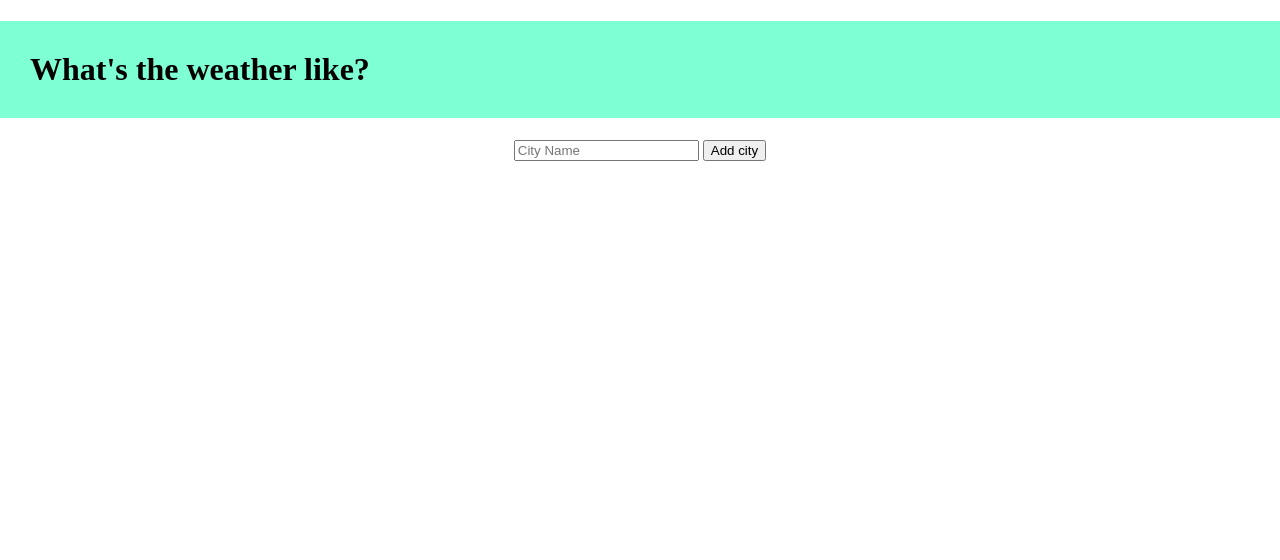
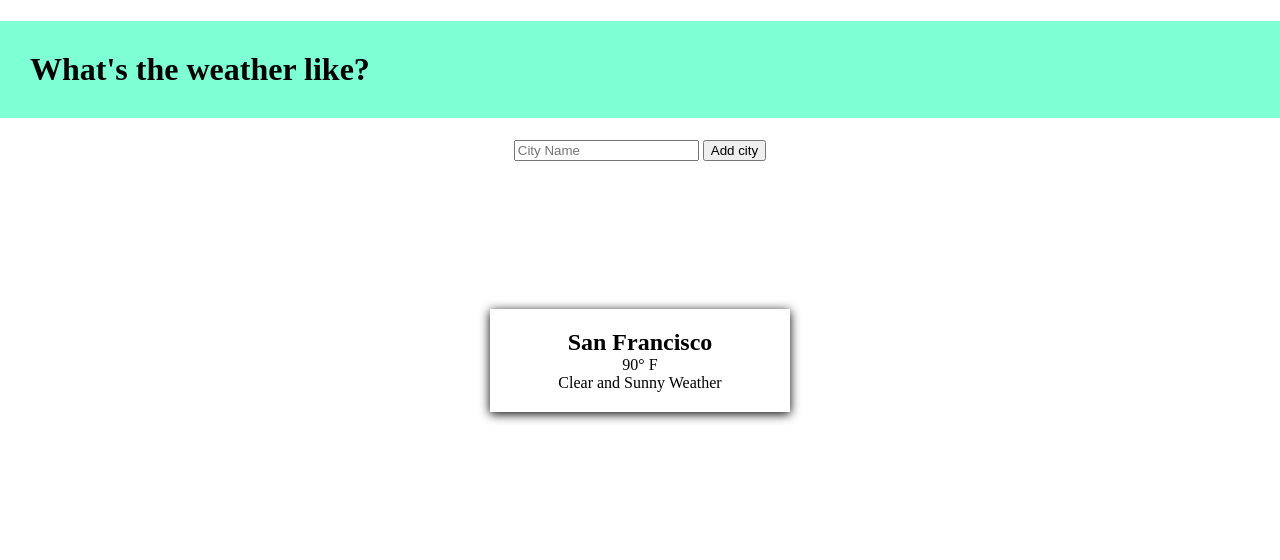
Before and after one commit to Mxia09/atmo, a Django app: page / in a window 1280 px wide. Shown: the part 18-578 px from the top of the page. Run offline with Django 5.2, Linux system fonts and the light colour scheme.

Commit message:
weather card

```diff
--- a/weather/static/css/atmo.css
+++ b/weather/static/css/atmo.css
@@ -2,6 +2,12 @@ html, body {
     margin: 0;
     padding: 0;
     height: 100%;
+}
+
+h2 {
+    text-align: center;
+    padding-top: 20px;
+    margin: 0;
 }
 
 .navbar ul {
@@ -28,3 +34,20 @@ html, body {
     align-items: center;
     justify-content: center;
 }
+
+.container {
+    display: flex;
+    justify-content: center;
+    align-items: center;
+    height: 50%
+}
+
+.weathercard {
+    border-radius: 0px;
+    box-shadow: 8px;
+    box-shadow: 0 2px 10px;
+    width: 300px;
+    overflow: hidden;
+    padding-bottom: 20px;
+    text-align: center;
+}
--- a/weather/templates/index.html
+++ b/weather/templates/index.html
@@ -29,6 +29,14 @@
             <input class="input" type="text" placeholder="City Name">
             <button>Add city</button>
         </div>
+        <div class="container">
+            <div class="weathercard">
+                <h2>San Francisco</h2>
+                <span>90° F</span>
+                <br>
+                Clear and Sunny Weather
+            </div>
+        </div>
     </body>
     <footer>
     </footer>
```
